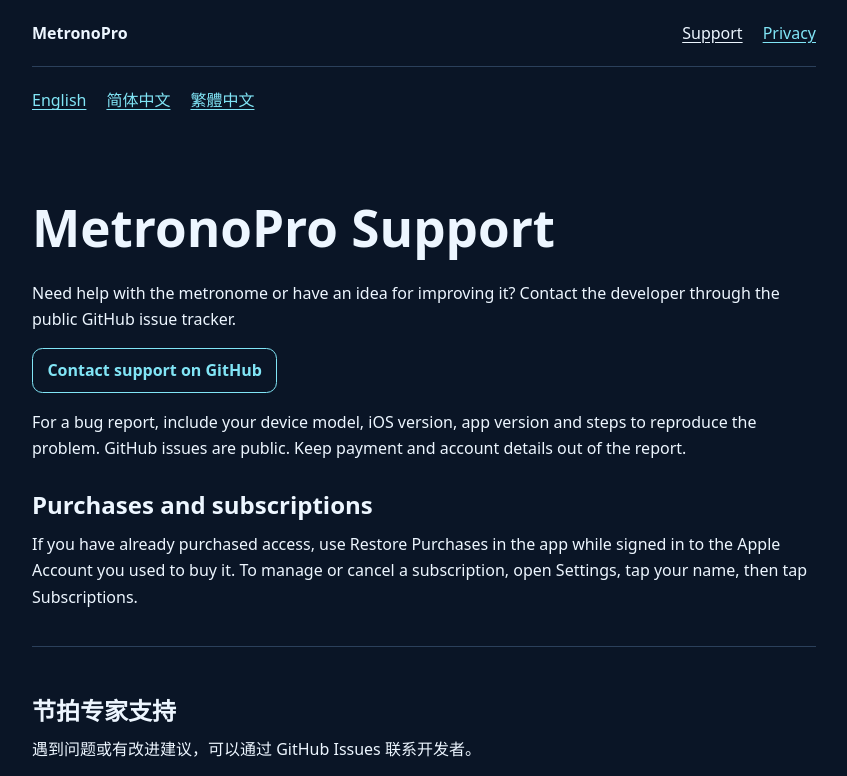
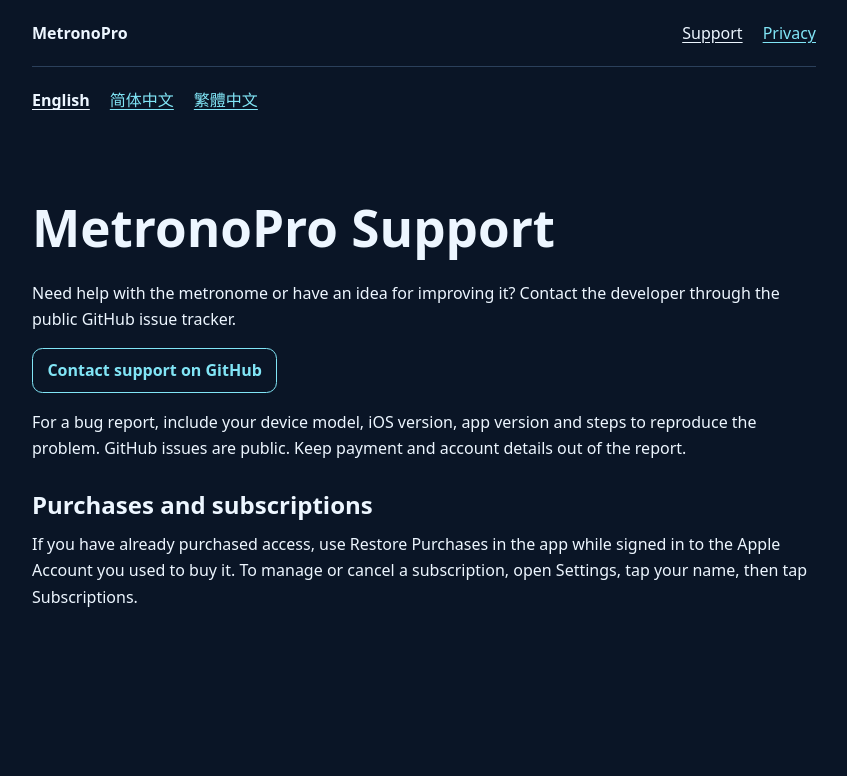
Before and after one commit to codeage/metronopro-support, a plain HTML site: page index.html in a window 1280 px wide. Shown: the top 776 px of the page, without its empty margins (216-1063 px from the left). Drawn offline with Linux system fonts and the light colour scheme.

Commit message:
Show one selected language on support pages

```diff
--- a/index.html
+++ b/index.html
@@ -6,11 +6,12 @@
   <meta name="description" content="Get help with MetronoPro and report an issue.">
   <title>MetronoPro Support</title>
   <link rel="stylesheet" href="style.css">
+  <script src="language.js" defer></script>
 </head>
 <body>
 <header>
-  <a class="brand" href="./">MetronoPro</a>
-  <nav aria-label="Site"><a aria-current="page" href="./">Support</a><a href="privacy/">Privacy</a></nav>
+  <a class="brand" href="./" data-localized-link>MetronoPro</a>
+  <nav aria-label="Site"><a aria-current="page" href="./" data-localized-link>Support</a><a href="privacy/" data-localized-link>Privacy</a></nav>
 </header>
 <main>
   <nav class="languages" aria-label="Language">
--- /dev/null
+++ b/language.js
@@ -0,0 +1,44 @@
+const languageLinks = [...document.querySelectorAll(".languages a")];
+const sections = new Map(languageLinks.map((link) => {
+  const id = link.hash.slice(1);
+  return [id, document.getElementById(id)];
+}));
+const localizedLinks = [...document.querySelectorAll("[data-localized-link]")];
+
+function preferredLanguage() {
+  for (const preference of navigator.languages || [navigator.language]) {
+    const locale = preference.toLowerCase();
+    if (/^zh-(hant|tw|hk|mo)(-|$)/.test(locale)) return "traditional";
+    if (/^zh(-|$)/.test(locale)) return "simplified";
+    if (/^en(-|$)/.test(locale)) return "english";
+  }
+  return "english";
+}
+
+function showLanguage() {
+  const requested = location.hash.slice(1);
+  const current = sections.has(requested) ? requested : preferredLanguage();
+  for (const [id, section] of sections) section.hidden = id !== current;
+  for (const link of languageLinks) {
+    if (link.hash === "#" + current) {
+      link.setAttribute("aria-current", "true");
+      document.documentElement.lang = link.lang;
+    } else {
+      link.removeAttribute("aria-current");
+    }
+  }
+  for (const link of localizedLinks) link.hash = current;
+  document.title = sections.get(current).querySelector("h1, h2").textContent;
+}
+
+for (const link of languageLinks) {
+  link.addEventListener("click", (event) => {
+    if (event.metaKey || event.ctrlKey || event.shiftKey || event.altKey) return;
+    event.preventDefault();
+    if (location.hash !== link.hash) history.pushState(null, "", link.hash);
+    showLanguage();
+  });
+}
+window.addEventListener("hashchange", showLanguage);
+window.addEventListener("popstate", showLanguage);
+showLanguage();
--- a/style.css
+++ b/style.css
@@ -16,6 +16,7 @@ a { color: var(--link); text-underline-offset: .2em; }
 a[aria-current] { color: inherit; }
 a:focus-visible { outline: 2px solid var(--link); outline-offset: .25rem; }
 .languages { padding-top: 1.25rem; }
+.languages a[aria-current] { font-weight: 700; }
 section { padding: 1.25rem 0; scroll-margin-top: 1rem; }
 section + section { border-top: 1px solid var(--rule); }
 h1, h2, h3 { line-height: 1.25; margin: 1.2em 0 .4em; }
```
Also changed, not shown: privacy/index.html (+4 -3 lines).
